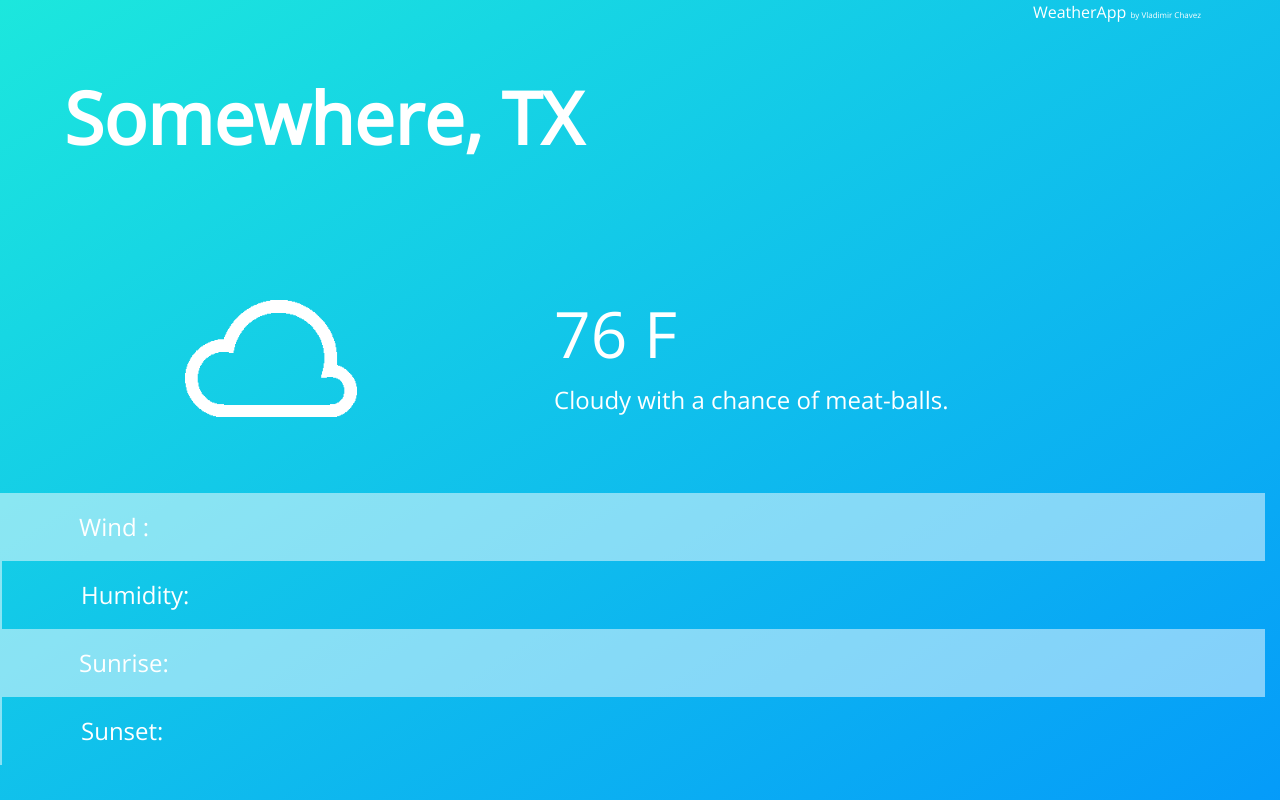
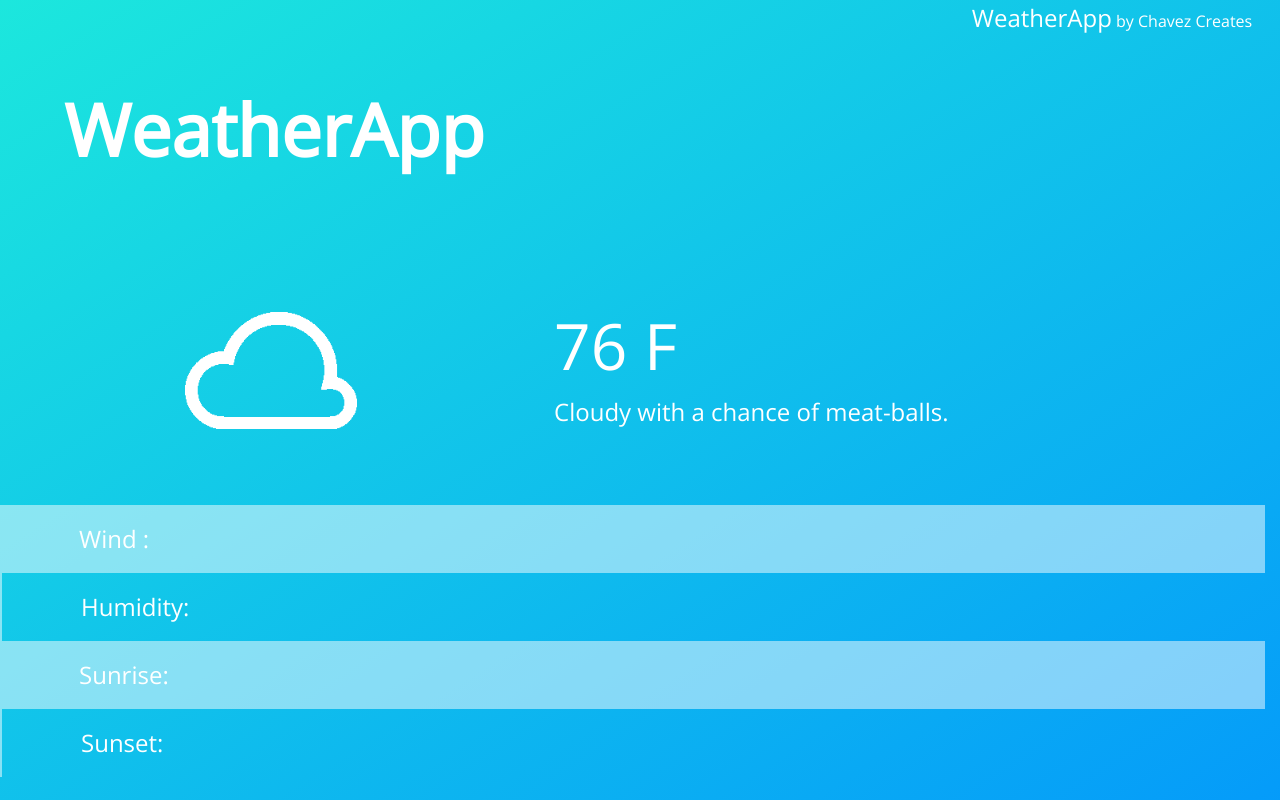
Before and after one commit to Vladimir-Chavez/WeatherApp, a plain HTML site: page index.html in a window 1280 px wide. Drawn offline with nearby package versions, Linux system fonts and the light colour scheme.

Commit message:
Changes to be committed: 	modified:   index.css 	modified:   index.html

```diff
--- a/index.css
+++ b/index.css
@@ -64,13 +64,13 @@ body{
 
 header{
 	text-align: right;
-	padding-right: 5vw;
+	padding-right: 1vw;
 }
 header span{
-	font-size: 2vh;
+	font-size: 3vh;
 }
 #myName{
-	font-size: 1vh;
+	font-size: 2vh;
 }
 header a{
 	color: inherit;
--- a/index.html
+++ b/index.html
@@ -27,7 +27,7 @@
 	<span id="myName">
 			by
 			<a href="https://www.vladimirchavez.com" target="_blank">
-				Vladimir Chavez
+				Chavez Creates
 			</a>
 		</span>
 </header>
@@ -40,13 +40,10 @@
 			Vladimir Chavez
 			</a>
 		</p>
-		<!--#################### SPINNER ##########################-->
-		<!-- remember to add fa-spin to class -->
-		<div id="spinner" class="loaderAppear fa fa-circle-o-notch index_1" style="font-size:28px"></div>
 	</div>
 	<!--############# CITY ######################-->
 	<div id="city" class="txtFormat row index_2">
-		<p>Somewhere, TX</p>
+		<p>WeatherApp</p>
 	</div>
 
 	<!-- ############# TEMP, ICON, DESCRIPTION #################-->
```
